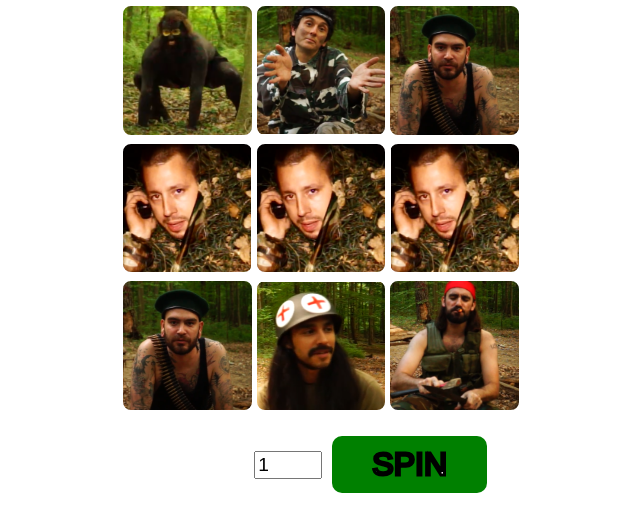
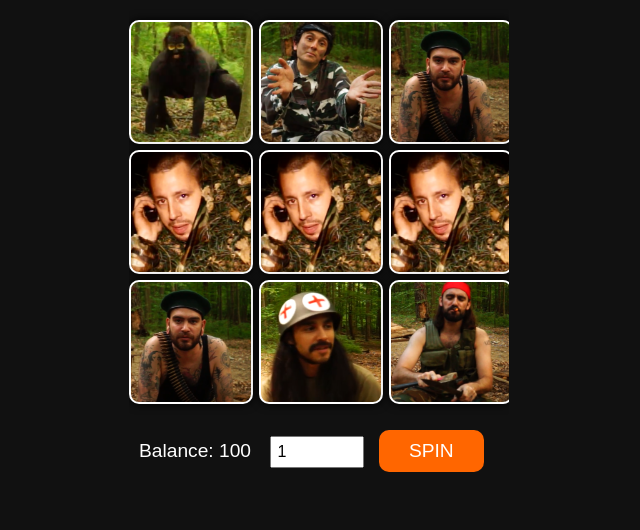
Before and after one commit to georgee6/zorp-platoon, a plain HTML site: page index.html in a window 1280 px wide. Shown: the whole page, without its empty margins (321-961 px from the left). Drawn offline with Linux system fonts and the light colour scheme.

Commit message:
Revise CSS for improved layout and styling
Refactor and update styling for the page layout, including header, buttons, and reels.

```diff
--- a/style.css
+++ b/style.css
@@ -1,143 +1,94 @@
-/* General page layout */
+/* General page styling */
 body, html {
     margin: 0;
     padding: 0;
     height: 100%;
     font-family: "Cooper Black", sans-serif;
+    background-color: #111;
     color: white;
-    overflow-x: hidden;
-}
-
-/* Background image */
-#background {
-    position: fixed;
-    top: 0; left: 0;
-    width: 100%;
-    height: 100%;
-    background: url('images/background.png') no-repeat center center;
-    background-size: cover;
-    z-index: -1;
-}
-
-/* Container for reels and controls */
-#container {
-    display: flex;
-    justify-content: center;
-    align-items: flex-start;
-    gap: 20px;
-    padding: 10px;
-    width: 30%; /* 30% of screen width */
-    margin: 0 auto;
-}
-
-/* Main content including reels and controls */
-#mainContent {
+    overflow: hidden;
     display: flex;
     flex-direction: column;
     align-items: center;
-    width: 100%;
+    justify-content: flex-start;
 }
 
-/* Reels grid */
-#reelsContainer {
-    display: grid;
-    grid-template-columns: repeat(3, 1fr);
-    grid-template-rows: repeat(3, 1fr);
-    gap: 5px;
-    justify-content: center;
-    align-content: center;
-    margin-bottom: 20px;
-    width: 100%;
+/* Header and info */
+#balance, #notification, #spinAmountDisplay {
+    margin: 10px;
+    font-size: 1.2em;
+    text-align: center;
 }
 
-/* Individual reel cells */
-.reel {
-    position: relative;
-    width: 100%;
-    aspect-ratio: 1/1; /* keeps each cell square */
-    border-radius: 10px;
-    border: 2px solid white;
-    background-size: contain; /* scale image to fit */
-    background-position: center;
-    background-repeat: no-repeat;
-    display: flex;
-    justify-content: center;
-    align-items: center;
-    transition: none;
-}
-
-/* Controls layout */
-#controls {
-    margin-bottom: 10px;
-    display: flex;
-    align-items: center;
-    gap: 10px;
-}
-
-/* Spin button */
+/* Spin button styling */
 #spinButton {
-    font-size: 2em;
-    background-color: green;
+    margin: 10px;
+    padding: 10px 30px;
+    font-size: 1.2em;
+    background-color: #ff6600;
     color: white;
-    padding: 10px 40px;
     border: none;
     border-radius: 10px;
     cursor: pointer;
-    -webkit-text-stroke: 3px black; /* outlined text */
+    transition: transform 0.1s;
+}
+
+#spinButton:active {
+    transform: scale(0.95);
 }
 
 /* Wager input */
 #wager {
-    font-size: 1.2em;
-    width: 60px;
+    width: 80px;
+    padding: 5px;
+    margin-left: 5px;
+    font-size: 1em;
 }
 
-/* Notifications */
-#notification, #spinAmountDisplay, #bonusCounter, #freeSpinsCounter, #bonusPointsCounter {
-    font-size: 2em;
-    font-weight: bold;
-    color: yellow;
-    margin-bottom: 10px;
-    -webkit-text-stroke: 3px black; /* outlined text */
-    text-align: center;
+/* Reels container */
+#reelsContainer {
+    display: grid;
+    grid-template-columns: repeat(3, 120px);
+    grid-template-rows: repeat(3, 120px);
+    gap: 10px;
+    margin: 20px 0;
+    perspective: 500px;
+}
+
+/* Individual reel styling */
+.reel {
+    width: 120px;
+    height: 120px;
+    background-color: #222;
+    background-size: cover;
+    background-position: center;
+    border: 2px solid white;
+    border-radius: 10px;
+    box-shadow: 0 0 10px #000;
+    display: flex;
+    align-items: center;
+    justify-content: center;
+    transition: transform 0.1s;
 }
 
 /* Bonus counters */
 #freeSpinsCounter, #bonusPointsCounter {
-    color: limegreen;
+    margin: 5px;
+    font-size: 1.1em;
+    text-align: center;
+    display: none; /* Shown only during bonus */
 }
 
-/* Optional glow effect for reels during bonus */
-.glow-pulse {
-    box-shadow: 0 0 20px gold;
+/* Notification text */
+#notification {
+    font-weight: bold;
+    font-size: 1.3em;
+    color: #ffcc00;
+    min-height: 1.5em;
 }
 
-/* Symbol keys (hidden) */
-.symbol-key {
-    display: none;
+/* Spin amount display */
+#spinAmountDisplay {
+    font-weight: bold;
+    color: #00ff00;
 }
-
-.symbol-key img {
-    width: 40px;
-    height: 40px;
-    margin-right: 5px;
-}
-
-/* Make reels responsive */
-@media (max-width: 1200px) {
-    #reelsContainer {
-        gap: 3px;
-    }
-    .reel {
-        border-width: 1px;
-    }
-}
-
-@media (max-width: 800px) {
-    #container {
-        width: 95%;
-    }
-    .reel {
-        aspect-ratio: 1/1;
-    }
-}
```
